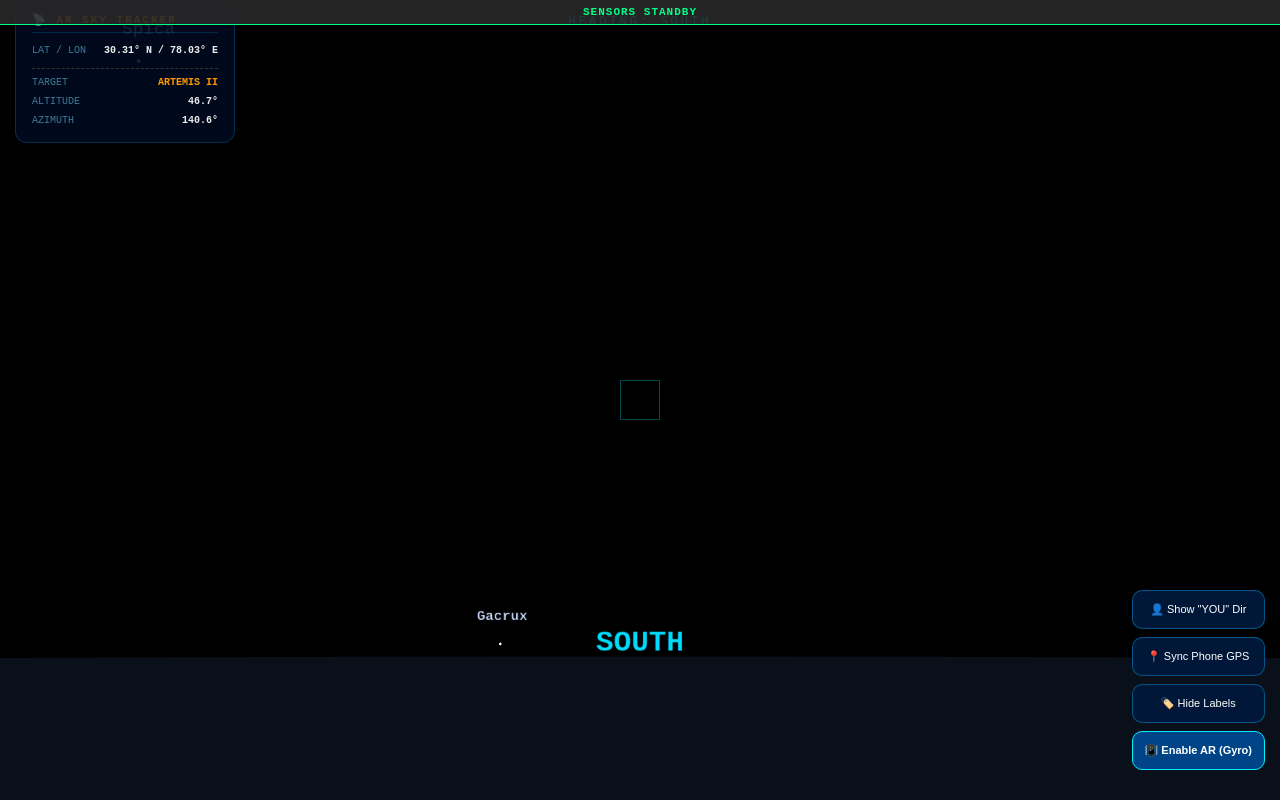
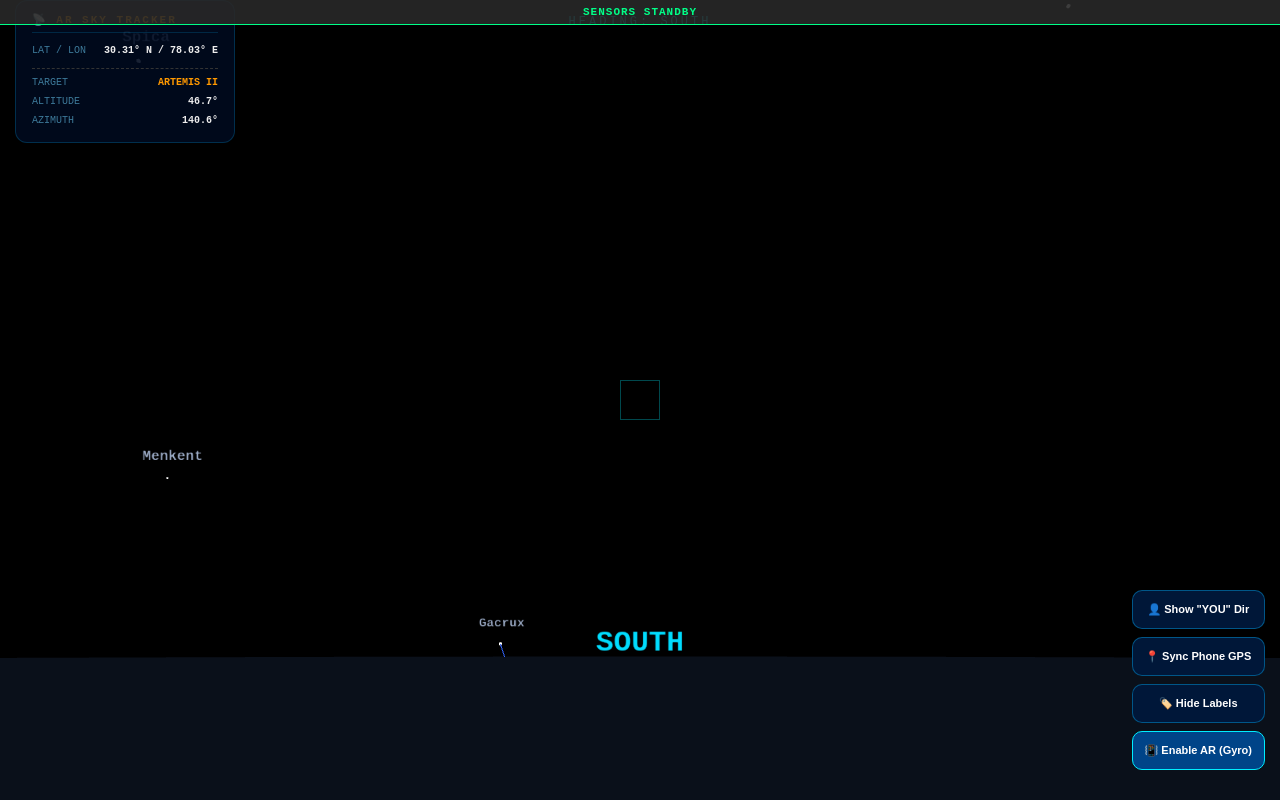
Before and after one commit to khyati21aug2002-sudo/ar-tracker, a plain HTML site: page index.html in a window 1280 px wide. Drawn offline with nearby package versions, Linux system fonts and the light colour scheme; no server answers; animation ran at ten frames a second.

Commit message:
Update index.html

```diff
--- a/index.html
+++ b/index.html
@@ -3,7 +3,7 @@
 <head>
 <meta charset="UTF-8">
 <meta name="viewport" content="width=device-width, initial-scale=1.0, maximum-scale=1.0, user-scalable=no">
-<title>AR Sky Tracker - Pro Edition</title>
+<title>AR Sky Tracker - Deep Space Edition</title>
 <style>
 * { margin:0; padding:0; box-sizing:border-box; touch-action:none; }
 body { background:#000; overflow:hidden; font-family:'Courier New',monospace; color:#fff; user-select:none; -webkit-user-select:none; }
@@ -18,11 +18,11 @@ canvas { position:absolute; top:0; left:0; width:100vw; height:100vh; z-index:1;
 #pa { top:env(safe-area-inset-top, 35px); left:15px; }
 
 #controls { position:fixed; bottom:30px; right:15px; display:flex; flex-direction:column; gap:8px; z-index:100; }
-.btn { background:rgba(0,25,60,0.95); border:1px solid rgba(0,180,255,0.4); border-radius:10px; color:#fff; font-size:11px; padding:12px; cursor:pointer; }
-.btn-ar { background:#004488; border-color:#00eeff; font-weight:bold; }
+.btn { background:rgba(0,25,60,0.95); border:1px solid rgba(0,180,255,0.4); border-radius:10px; color:#fff; font-size:11px; padding:12px; cursor:pointer; font-weight:bold;}
+.btn-ar { background:#004488; border-color:#00eeff; }
 #compass { position:fixed; top:15px; left:50%; transform:translateX(-50%); font-size:12px; letter-spacing:3px; color:#00eeff; z-index:100; text-shadow:0 0 5px #000; }
 .reticle { position:fixed; top:50%; left:50%; transform:translate(-50%, -50%); width:40px; height:40px; border:1px solid rgba(0,238,255,0.3); pointer-events:none; z-index:100; }
-#loading { position:fixed; top:50%; left:50%; transform:translate(-50%, -50%); color:#00eeff; font-size:14px; z-index:50; }
+#loading { position:fixed; top:50%; left:50%; transform:translate(-50%, -50%); color:#00eeff; font-size:14px; z-index:50; font-weight:bold; letter-spacing:2px;}
 #you-hud { display:none; position:fixed; top:40%; left:50%; transform:translateX(-50%); text-align:center; color:#00ff88; font-weight:bold; font-size:18px; text-shadow:0 0 10px #000; z-index:100; pointer-events:none;}
 #you-dir-lbl { font-size:12px; color:#fff; display:block; margin-top:4px; }
 </style>
@@ -30,7 +30,7 @@ canvas { position:absolute; top:0; left:0; width:100vw; height:100vh; z-index:1;
 <body>
 
 <div id="debug-bar">SENSORS STANDBY</div>
-<div id="loading">INITIALIZING...</div>
+<div id="loading">LOADING STAR CATALOG...</div>
 <canvas id="c"></canvas>
 <div class="reticle"></div>
 
@@ -60,12 +60,27 @@ window.addEventListener('load', () => {
     let MY_LAT = 30.3165, MY_LON = 78.0322, arEnabled = false, showLabels = true, showYou = false;
     const R = 900;
 
-    // EXPANDED 25 BRIGHTEST STARS CATALOG
+    // 120+ STAR CATALOG (RA, Dec, Magnitude, Name)
     const STARS = [
-        [6.75,-16.71,-1.46,"Sirius"],[6.39,-52.69,-0.74,"Canopus"],[14.66,-60.83,-0.27,"Rigil Kentaurus"],[14.26,19.18,-0.05,"Arcturus"],[18.61,38.78,0.03,"Vega"],[5.27,45.99,0.08,"Capella"],[5.24,-8.20,0.13,"Rigel"],[7.65,5.22,0.38,"Procyon"],[1.62,-57.23,0.46,"Achernar"],[5.91,7.40,0.50,"Betelgeuse"],[14.06,-60.37,0.61,"Hadar"],[19.84,8.86,0.76,"Altair"],[12.44,-63.09,0.77,"Acrux"],[4.59,16.50,0.87,"Aldebaran"],[16.49,-26.43,1.06,"Antares"],[13.41,-11.16,1.04,"Spica"],[7.75,28.02,1.16,"Pollux"],[22.96,-29.62,1.16,"Fomalhaut"],[20.69,45.28,1.25,"Deneb"],[12.71,-59.68,1.25,"Mimosa"],[10.14,11.96,1.36,"Regulus"],[6.97,-28.97,1.50,"Adhara"],[7.57,31.88,1.58,"Castor"],[12.51,-57.11,1.63,"Gacrux"],[17.55,-37.10,1.62,"Shaula"]
+        [6.75,-16.71,-1.46,"Sirius"],[6.39,-52.69,-0.74,"Canopus"],[14.66,-60.83,-0.27,"Alpha Centauri"],[14.26,19.18,-0.05,"Arcturus"],[18.61,38.78,0.03,"Vega"],[5.27,45.99,0.08,"Capella"],[5.24,-8.20,0.13,"Rigel"],[7.65,5.22,0.38,"Procyon"],[1.62,-57.23,0.46,"Achernar"],[5.91,7.40,0.50,"Betelgeuse"],
+        [14.06,-60.37,0.61,"Hadar"],[19.84,8.86,0.76,"Altair"],[12.44,-63.09,0.77,"Acrux"],[4.59,16.50,0.87,"Aldebaran"],[16.49,-26.43,1.06,"Antares"],[13.41,-11.16,1.04,"Spica"],[7.75,28.02,1.16,"Pollux"],[22.96,-29.62,1.16,"Fomalhaut"],[20.69,45.28,1.25,"Deneb"],[12.71,-59.68,1.25,"Mimosa"],
+        [10.14,11.96,1.36,"Regulus"],[6.97,-28.97,1.50,"Adhara"],[7.57,31.88,1.58,"Castor"],[12.51,-57.11,1.63,"Gacrux"],[17.55,-37.10,1.62,"Shaula"],[5.41,6.35,1.64,"Bellatrix"],[5.43,28.60,1.65,"Elnath"],[9.22,-69.71,1.67,"Miaplacidus"],[5.60,-1.20,1.69,"Alnilam"],[22.13,-46.96,1.73,"Alnair"],
+        [5.67,-1.94,1.74,"Alnitak"],[12.90,55.95,1.76,"Alioth"],[11.06,61.75,1.79,"Dubhe"],[3.40,49.86,1.79,"Mirfak"],[7.14,-26.39,1.83,"Wezen"],[17.62,-43.00,1.86,"Sargas"],[18.40,-34.38,1.85,"Kaus Australis"],[8.37,-59.50,1.86,"Avior"],[13.79,49.31,1.85,"Alkaid"],[5.99,44.94,1.90,"Menkalinan"],
+        [16.81,-69.02,1.91,"Atria"],[6.62,16.39,1.93,"Alhena"],[20.42,-56.73,1.94,"Peacock"],[9.27,-8.65,1.98,"Alphard"],[2.52,89.26,1.97,"Polaris"],[2.12,23.46,2.01,"Hamal"],[10.33,19.84,2.01,"Algieba"],[0.73,-17.98,2.04,"Diphda"],[18.92,-26.29,2.05,"Nunki"],[14.11,-36.37,2.06,"Menkent"],
+        [0.14,29.09,2.07,"Alpheratz"],[1.16,35.62,2.07,"Mirach"],[5.79,-9.67,2.07,"Saiph"],[14.84,74.15,2.07,"Kochab"],[17.58,12.56,2.08,"Rasalhague"],[3.13,40.95,2.09,"Algol"],[2.06,42.32,2.10,"Alamac"],[11.82,14.57,2.14,"Denebola"],[1.90,60.23,2.20,"Tsih"],[0.67,56.53,2.24,"Schedar"],
+        [13.39,54.92,2.27,"Mizar"],[11.89,53.69,2.44,"Merak"],[10.90,56.38,2.54,"Phad"],[12.26,57.03,3.32,"Megrez"],[16.08,-19.80,2.62,"Graffias"],[16.00,-22.62,2.29,"Dschubba"],[5.62,21.14,2.97,"Alheka"],[13.19,-58.74,2.79,"Imai"],[15.74,26.71,2.22,"Alphecca"],[2.73,-0.32,2.54,"Mira"],
+        [23.07,15.20,2.45,"Markab"],[23.06,28.08,2.44,"Scheat"],[0.22,15.18,2.83,"Algenib"],[19.51,27.95,3.00,"Albireo"],[15.57,-10.53,2.62,"Zubenelgenubi"],[15.28,-9.38,2.61,"Zubeneschamali"],[14.53,16.51,2.67,"Izar"],[18.09,-30.42,2.82,"Nasal"],[21.36,-42.58,2.83,"Microscopii"],[19.16,13.86,2.68,"Tarazed"]
     ];
 
-    const CONSTELLATIONS = [{name:"Orion",segs:[[[5.53,-0.29],[5.60,-1.20],[5.68,-1.94]],[[5.91,7.40],[5.60,-1.20]],[[5.41,6.35],[5.60,-1.20]],[[5.24,-8.20],[5.60,-1.20]],[[5.91,7.40],[5.41,6.35]]]}];
+    // NEW CONSTELLATIONS ADDED
+    const CONSTELLATIONS = [
+        {name:"Orion",segs:[[[5.53,-0.29],[5.60,-1.20],[5.68,-1.94]],[[5.91,7.40],[5.60,-1.20]],[[5.41,6.35],[5.60,-1.20]],[[5.24,-8.20],[5.60,-1.20]],[[5.91,7.40],[5.41,6.35]]]},
+        {name:"Ursa Major",segs:[[[11.06,61.75],[10.90,56.38],[11.89,53.69],[12.26,57.03],[10.90,56.38]],[[12.26,57.03],[12.90,55.95],[13.39,54.92],[13.79,49.31]]]},
+        {name:"Cassiopeia",segs:[[[0.67,56.53],[1.90,60.23],[1.43,60.23],[0.14,59.15],[0.67,56.53]]]},
+        {name:"Crux",segs:[[[12.44,-63.09],[12.51,-57.11]],[[12.71,-59.68],[13.19,-58.74]]]},
+        {name:"Scorpius",segs:[[[16.49,-26.43],[16.00,-22.62],[16.08,-19.80]],[[16.49,-26.43],[17.62,-43.00],[17.55,-37.10]]]},
+        {name:"Taurus",segs:[[[4.59,16.50],[5.43,28.60]],[[4.59,16.50],[5.62,21.14]]]}
+    ];
 
     function eqToAltAz(ra, dec, lat, lon, date) {
         let jd = date.getTime()/86400000 + 2440587.5;
@@ -100,7 +115,7 @@ window.addEventListener('load', () => {
     const scene = new THREE.Scene(), camera = new THREE.PerspectiveCamera(60, window.innerWidth/window.innerHeight, 0.1, 2000);
     camera.position.set(0,5,0); const sky = new THREE.Group(); scene.add(sky);
 
-    let grnd = new THREE.Mesh(new THREE.CircleGeometry(R,32), new THREE.MeshBasicMaterial({color:0x0a101a}));
+    let grnd = new THREE.Mesh(new THREE.CircleGeometry(R,64), new THREE.MeshBasicMaterial({color:0x0a101a}));
     grnd.rotation.x = -Math.PI/2; scene.add(grnd);
 
     const objs = [], lbls = [];
@@ -109,11 +124,11 @@ window.addEventListener('load', () => {
     });
 
     STARS.forEach(s => {
-        // Size based on magnitude (brighter = bigger)
-        let sz = s[2] < 0 ? 3.5 : (s[2] < 1 ? 2.5 : 1.5);
+        // Size scales dramatically with brightness
+        let sz = s[2] < 0 ? 4.5 : (s[2] < 1 ? 3.0 : (s[2] < 2 ? 1.8 : 1.0));
         let m = new THREE.Mesh(new THREE.SphereGeometry(sz,8,8), new THREE.MeshBasicMaterial({color:0xffffff}));
         m.ra=s[0]; m.dec=s[1]; sky.add(m); objs.push(m);
-        let l = makeLbl(s[3], '#c8dcff', 0.5); l.ra=s[0]; l.dec=s[1]; sky.add(l); lbls.push(l);
+        let l = makeLbl(s[3], 'rgba(200, 220, 255, 0.8)', 0.45); l.ra=s[0]; l.dec=s[1]; sky.add(l); lbls.push(l);
     });
 
     CONSTELLATIONS.forEach(c => {
@@ -122,12 +137,12 @@ window.addEventListener('load', () => {
             let ln = new THREE.Line(new THREE.BufferGeometry().setAttribute('position', new THREE.BufferAttribute(pts,3)), new THREE.LineBasicMaterial({color:0x3366ff}));
             ln.seg=seg; sky.add(ln); objs.push(ln);
         });
-        let cl = makeLbl(c.name, '#3366ff', 0.6); cl.ra=c.segs[0][0][0]; cl.dec=c.segs[0][0][1]; sky.add(cl); lbls.push(cl);
+        let cl = makeLbl(c.name.toUpperCase(), '#3366ff', 0.6); cl.ra=c.segs[0][0][0]; cl.dec=c.segs[0][0][1]; sky.add(cl); lbls.push(cl);
     });
 
-    const art = new THREE.Mesh(new THREE.SphereGeometry(10,16,16), new THREE.MeshBasicMaterial({color:0xff9900}));
+    const art = new THREE.Mesh(new THREE.SphereGeometry(12,16,16), new THREE.MeshBasicMaterial({color:0xff9900}));
     art.ra=12.9; art.dec=-5.2; sky.add(art); objs.push(art);
-    const aLbl = makeLbl("ARTEMIS II", '#ffaa00', 0.6); sky.add(aLbl);
+    const aLbl = makeLbl("ARTEMIS II", '#ffaa00', 0.7); sky.add(aLbl);
 
     let isD=false, pM={x:0,y:0}, cLon=180, cLat=20;
     renderer.domElement.addEventListener('touchstart',e=>{if(!arEnabled){isD=true; pM={x:e.touches[0].clientX,y:e.touches[0].clientY};}});
@@ -147,7 +162,6 @@ window.addEventListener('load', () => {
         document.getElementById('you-dir-lbl').textContent = "FACING " + dir + " (" + Math.round(d) + "°)";
     }
 
-    // FAILSAFE AR GYRO LOGIC
     window.initGyro = async function() {
         if(typeof DeviceOrientationEvent!=='undefined'&&typeof DeviceOrientationEvent.requestPermission==='function'){
             try {
@@ -163,38 +177,28 @@ window.addEventListener('load', () => {
         window.addEventListener('deviceorientation', e => {
             if(!arEnabled) return;
             try {
-                let headingDegrees = 0;
-                let alphaRad = 0;
-
-                // TRY TRUE NORTH COMPASS FIRST
+                let headingDegrees = 0; let alphaRad = 0;
                 if (e.webkitCompassHeading !== undefined && !isNaN(e.webkitCompassHeading)) {
                     headingDegrees = e.webkitCompassHeading;
                     alphaRad = (360 - e.webkitCompassHeading) * Math.PI / 180;
                     document.getElementById('debug-bar').textContent = `TRUE NORTH MODE | Compass: ${Math.round(headingDegrees)}°`;
-                }
-                // FALLBACK TO RELATIVE GYRO
-                else {
+                } else {
                     let alpha = e.alpha || 0;
                     headingDegrees = 360 - alpha;
                     alphaRad = alpha * Math.PI / 180;
-                    document.getElementById('debug-bar').textContent = `RELATIVE MODE | Alpha: ${Math.round(alpha)}° (Calibrate by moving phone)`;
+                    document.getElementById('debug-bar').textContent = `RELATIVE MODE | Alpha: ${Math.round(alpha)}°`;
                 }
 
                 let betaRad = (e.beta||0) * Math.PI/180;
                 let gammaRad = (e.gamma||0) * Math.PI/180;
-
                 camera.quaternion.setFromEuler(new THREE.Euler(betaRad, alphaRad, -gammaRad, 'YXZ'));
                 updateCompassData(headingDegrees);
-
             } catch(err) {
                 document.getElementById('debug-bar').textContent = "ERROR: " + err.message;
             }
-
         }, true);
 
-        arEnabled=true;
-        document.getElementById('btn-gyro').textContent="✅ AR ACTIVE";
-        document.getElementById('btn-gyro').style.background="#008844";
+        arEnabled=true; document.getElementById('btn-gyro').textContent="✅ AR ACTIVE"; document.getElementById('btn-gyro').style.background="#008844";
     }
 
     window.toggleLabels = function() { showLabels=!showLabels; document.getElementById('btn-lbls').textContent=showLabels?"🏷️ Hide Labels":"🏷️ Show Labels"; aLbl.visible=showLabels; }
@@ -213,9 +217,7 @@ window.addEventListener('load', () => {
                 MY_LAT=p.coords.latitude; MY_LON=p.coords.longitude;
                 document.getElementById('u-ll').textContent=`${MY_LAT.toFixed(2)}°N / ${MY_LON.toFixed(2)}°E`;
                 btn.textContent="✅ GPS Synced";
-            }, e=>{
-                btn.textContent="❌ GPS Denied";
-            }, { enableHighAccuracy: true });
+            }, e=>{ btn.textContent="❌ GPS Denied"; }, { enableHighAccuracy: true });
         }
     }
 
@@ -248,7 +250,7 @@ window.addEventListener('load', () => {
         });
         lbls.forEach(l => {
             let hz = eqToAltAz(l.ra, l.dec, MY_LAT, MY_LON, n);
-            l.position.copy(a2v(hz.alt+2, hz.az, R-60)); l.visible=showLabels&&hz.alt>0;
+            l.position.copy(a2v(hz.alt+1.5, hz.az, R-60)); l.visible=showLabels&&hz.alt>0;
         });
 
         let aHz = eqToAltAz(art.ra, art.dec, MY_LAT, MY_LON, n);
```
